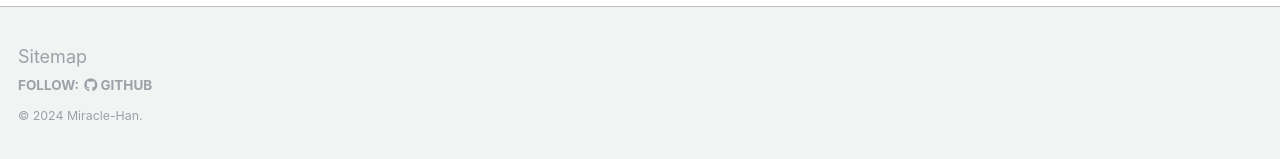
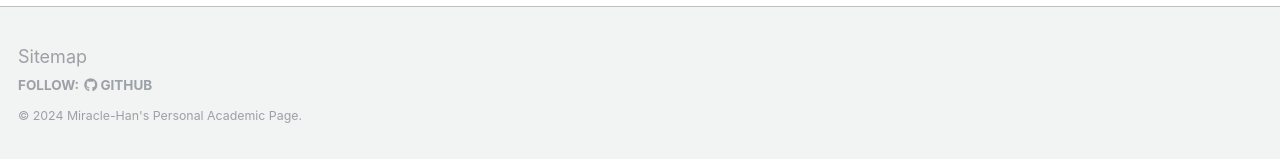
Before and after one commit to Miracle-Han/Miracle-Han.github.io, a Jekyll site: the page built from _pages/about.md, in a window 1280 px wide and 900 px high, scrolled down 2632 px. Shown: the part 738-897 px from the top of the window. Built offline with Jekyll 4.4.1, drawn with Linux system fonts in a browser that asks for light colours.

Commit message:
增加footer描述

```diff
--- a/_includes/footer.html
+++ b/_includes/footer.html
@@ -19,5 +19,5 @@
 </div>
 {% endif %}
 
-<div class="page__footer-copyright">&copy; {{ site.time | date: '%Y' }} {{ site.name | default: site.title }}.</div>
+<div class="page__footer-copyright">&copy; {{ site.time | date: '%Y' }} {{ site.name | default: site.title }}'s Personal Academic Page.</div>
 <!--{{ site.data.ui-text[site.locale].powered_by | default: "Powered by" }} <a href="http://jekyllrb.com" rel="nofollow">Jekyll</a> &amp; <a href="https://github.com/academicpages/academicpages.github.io">AcademicPages</a>, a fork of <a href="https://mademistakes.com/work/minimal-mistakes-jekyll-theme/" rel="nofollow">Minimal Mistakes</a>-->
```
